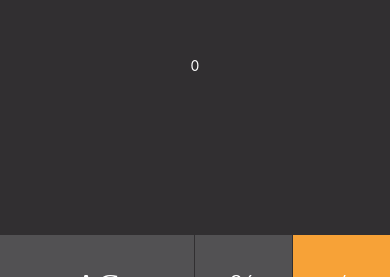
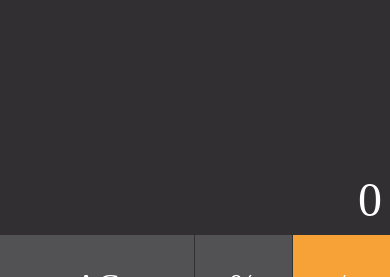
Before and after one commit to luisescx/calculadora, a React Native app: screen / in a window 390 px wide. Shown: the part 103-380 px from the top of the page. Built offline with nearby package versions, Linux system fonts and the light colour scheme.

Commit message:
Fix: added style on display

```diff
--- a/src/components/Display/index.tsx
+++ b/src/components/Display/index.tsx
@@ -2,7 +2,7 @@ import React from 'react';
 import {Text} from 'react-native';
 import theme from '../../theme';
 
-import {Container} from './styles';
+import {Container, TextNumber} from './styles';
 
 interface Props {
   calculation: string;
@@ -11,9 +11,10 @@ interface Props {
 
 const Display: React.FC<Props> = ({calculation, result}) => {
   return (
-    <Container style={{alignItems: 'center', justifyContent: 'center'}}>
-      <Text style={{color: theme.COLORS.TEXT}}>{calculation}</Text>
-      <Text style={{color: theme.COLORS.TEXT}}>{result}</Text>
+    <Container
+      style={{alignItems: 'flex-end', justifyContent: 'flex-end', padding: 8}}>
+      <TextNumber>{calculation}</TextNumber>
+      <TextNumber>{result}</TextNumber>
     </Container>
   );
 };
--- a/src/components/Display/styles.ts
+++ b/src/components/Display/styles.ts
@@ -1,6 +1,15 @@
-import styled from 'styled-components/native';
+import styled, {css} from 'styled-components/native';
 
 export const Container = styled.View`
   background-color: ${({theme}) => theme.COLORS.BACKGROUND};
   height: 40%;
 `;
+
+export const TextNumber = styled.Text`
+  font-size: 48px;
+
+  ${({theme}) => css`
+    color: ${theme.COLORS.TEXT};
+    font-family: ${theme.FONTS.TEXT};
+  `}
+`;
```
